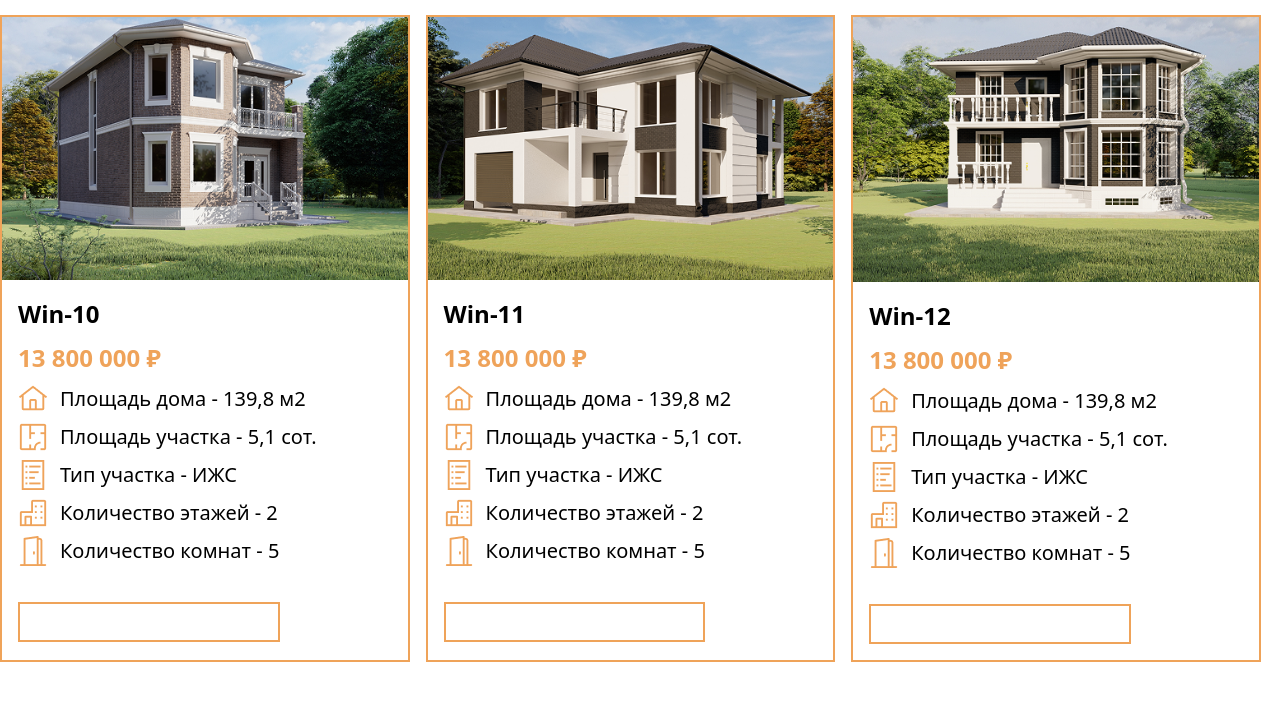
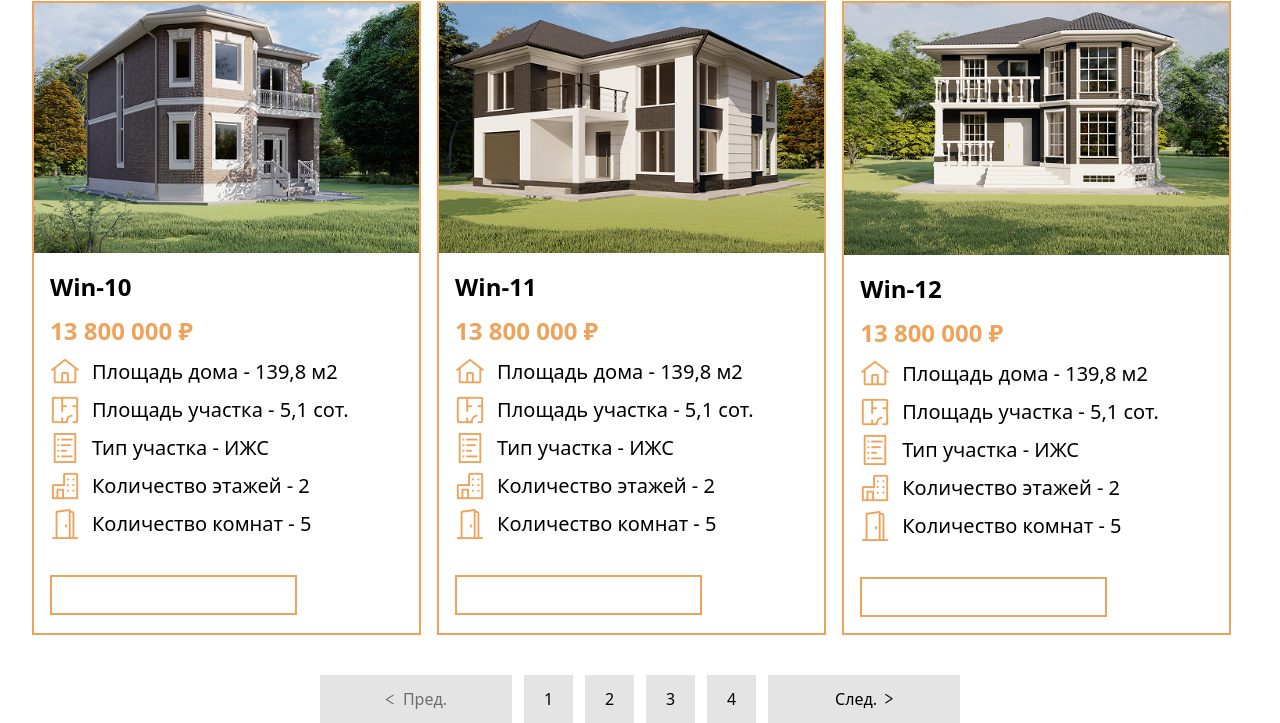
Before and after one commit to qurbonbobokov-ux/Next_Exam, a website: page src/komju.html in a window 1280 px wide. Shown: the part 4260-4983 px from the top of the page. Before the commit the page ends 4922 px from the top, so only its background shows below. Drawn offline with nearby package versions, Linux system fonts and the light colour scheme; files that its build step writes are made by us from their sources.

Commit message:
end mideum projact s komju

```diff
--- a/src/komju.html
+++ b/src/komju.html
@@ -327,7 +327,7 @@
             </div>
         </div>
     </section>
-    <section class="mt-20 lg:max-w-350 lg:m-auto">
+    <section class="w-[95%] m-auto mt-20 lg:max-w-350 lg:m-auto">
         <div class="w-full flex flex-col gap-4 md:flex-row md:flex-wrap">
             <div class="w-full border border-[#EFA359] border-[2px] md:w-[48%] lg:w-[32%]">
                 <img class="w-full" src="./imgkomju/Rectangle 122 (6).png" alt="">
@@ -547,6 +547,27 @@
             </div>
         </div>
     </section>
-
+    <div class="w-[95%] m-auto mt-10 flex justify-between md:w-[75%] md:m-auto md:mt-10 lg:max-w-160 lg:m-auto lg:mt-10">
+        <div class="py-3 w-[30%] bg-[#E4E4E4] flex gap-2 items-center justify-center text-[#6E6E6F]">
+            <img src="./imgkomju/formkit_left.png" alt="">
+            Пред.
+        </div>
+        <div class="py-3 px-5 bg-[#E4E4E4] flex justify-center items-center">
+            1
+        </div>
+        <div class="py-3 px-5 bg-[#E4E4E4] flex justify-center items-center">
+            2
+        </div>
+        <div class="py-3 px-5 bg-[#E4E4E4] hidden md:flex md:justify-center md:items-center">
+            3
+        </div>
+        <div class="py-3 px-5 bg-[#E4E4E4] flex justify-center items-center">
+            4
+        </div>
+        <div class="py-3 w-[30%] bg-[#E4E4E4] hidden md:flex md:justify-center md:items-center md:gap-2">
+            След.
+            <img src="./imgkomju/Vector (43).png" alt="">
+        </div>
+    </div>
 </body>
 </html>
```
Also changed, not shown: src/imgkomju/Vector (43).png (added), src/imgkomju/formkit_left.png (added).
